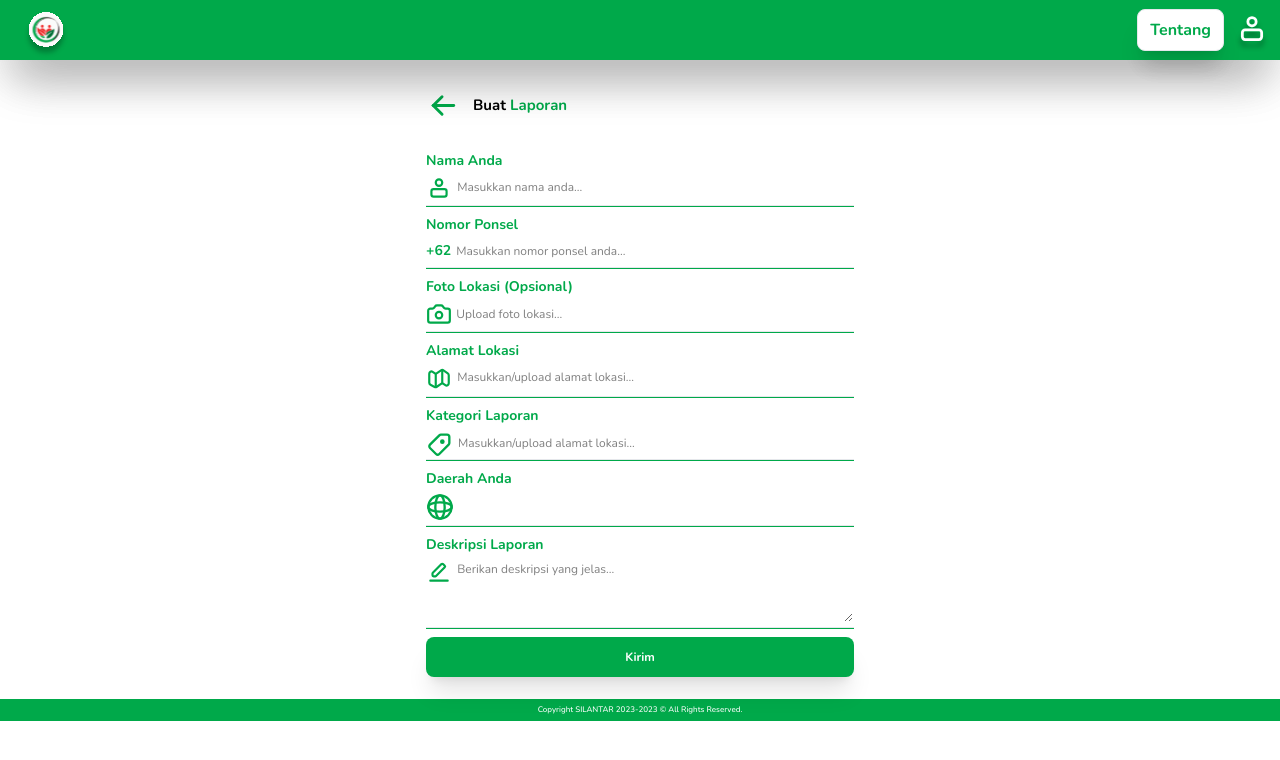
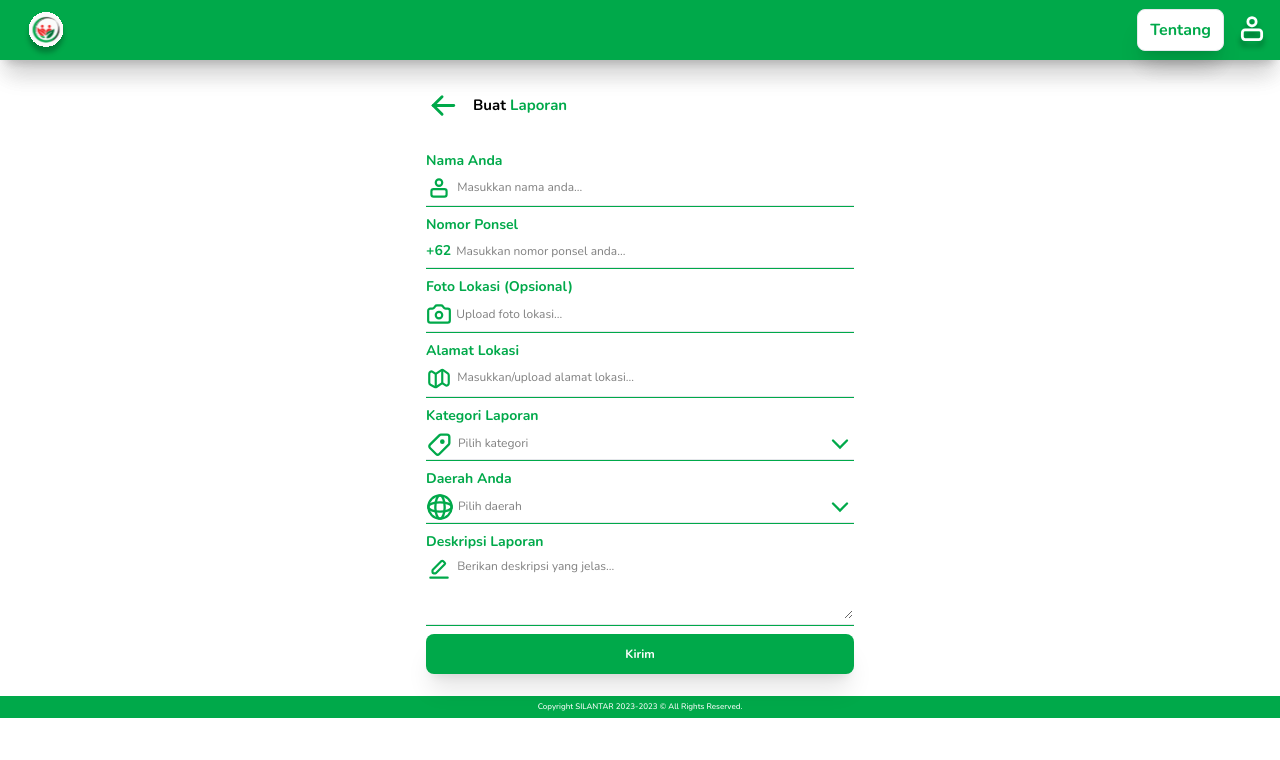
Before and after one commit to Sangoveka-Team/Silantar-KMIPN-V, a Next.js app: page /lapor in a window 1280 px wide. Shown: the top 760 px of the page. Built offline with nearby package versions, Linux system fonts and the light colour scheme.

Commit message:
update lapor page

```diff
--- a/app/lapor/page.js
+++ b/app/lapor/page.js
@@ -2,8 +2,9 @@
 
 import Image from "next/image";
 import Link from "next/link";
-import React, {useEffect, useState} from "react";
+import React, {useState} from "react";
 import {listDaerah, listKategori} from "@/data";
+import Dropdown from "@/components/lapor/Dropdown";
 
 const Lapor = () => {
   const [nama, setNama] = useState("");
@@ -14,35 +15,11 @@ const Lapor = () => {
   const [daerah, setDaerah] = useState("");
   const [deskripsi, setDeskripsi] = useState("");
   const [showModal, setShowModal] = useState(false);
-  const [dropdown, setDropdown] = useState(false);
-  const [lists, setLists] = useState([]);
 
   const handleSubmit = (e) => {
     e.preventDefault();
     setShowModal(true);
-    // document.querySelector("#kirim-lapor").reset();
-    // const resetForm = () => {
-    //   setNama("");
-    //   setTelp(0);
-    //   setImgLocation(null);
-    //   setAlamat("");
-    //   setKategori("");
-    //   setDaerah("");
-    //   setDeskripsi("");
-    // };
-    // resetForm();
   };
-
-  const handleKategori = (e) => {
-    setKategori(e.target.value);
-  };
-
-  useEffect(() => {
-    let filteringLists = listKategori.filter((data) => {
-      return data.value.toLowerCase().includes(kategori.toLowerCase());
-    });
-    setLists(filteringLists);
-  }, [kategori]);
 
   return (
     <div className="bg-white w-full">
@@ -171,38 +148,12 @@ const Lapor = () => {
                 alt="user icon"
                 className="absolute left-0"
               />
-              <div className="w-full relative pl-[1.688rem]">
-                <input
-                  type="text"
-                  required
-                  placeholder="Masukkan/upload alamat lokasi..."
-                  className="input-lapor"
-                  onChange={handleKategori}
-                  value={kategori}
-                  onFocus={() => setDropdown(true)}
-                  onBlur={() => {
-                    setTimeout(() => setDropdown(false), 100);
-                  }}
-                />
-                <ul
-                  className={`dropdown-header ${
-                    !dropdown ? "hidden" : "block"
-                  } max-h-28 overflow-x-hidden overflow-y-scroll shadow-md rounded-b-md`}
-                >
-                  {lists.map((data) => (
-                    // udah fix
-                    <div key={data.id}>
-                      <li
-                        className="dropdown-item"
-                        onClick={() => setKategori(data.value)}
-                      >
-                        {data.value}
-                      </li>
-                      <hr className="w-full h-[0.063rem] text-[#D9D6D6]" />
-                    </div>
-                  ))}
-                </ul>
-              </div>
+              <Dropdown
+                listDatas={listKategori}
+                input={kategori}
+                setInput={setKategori}
+                placeholder={"Pilih kategori"}
+              />
             </div>
             <hr className="w-full h-[2px] bg-primary" />
           </div>
@@ -216,7 +167,13 @@ const Lapor = () => {
                 width={28}
                 height={28}
                 alt="user icon"
-                className=""
+                className="absolute left-0"
+              />
+              <Dropdown
+                listDatas={listDaerah}
+                input={daerah}
+                setInput={setDaerah}
+                placeholder={"Pilih daerah"}
               />
             </div>
             <hr className="w-full h-[2px] bg-primary" />
--- a/components/home/ArrowUp.jsx
+++ b/components/home/ArrowUp.jsx
@@ -3,12 +3,12 @@
 import Image from "next/image";
 import React, {useEffect, useState} from "react";
 
-const handleScrollToTop = () => {
-  window.scrollTo({top: 0, behavior: "smooth"});
-};
-
 const ArrowUp = () => {
   const [position, setPosition] = useState(0);
+
+  const handleScrollToTop = () => {
+    window.scrollTo({top: 0, behavior: "smooth"});
+  };
 
   useEffect(() => {
     window.addEventListener("scroll", (e) => {
@@ -18,6 +18,7 @@ const ArrowUp = () => {
       window.removeEventListener("scroll", () => {});
     };
   }, []);
+
   return (
     <div className="relative">
       <button
--- a/components/home/Navbar.jsx
+++ b/components/home/Navbar.jsx
@@ -6,7 +6,7 @@ import NavUser from "@/public/icon/user.svg";
 
 const Navbar = () => {
   return (
-    <nav className="flex bg-primary items-center justify-between px-2 py-[7px] shadow-2xl fixed w-full">
+    <nav className="flex bg-primary items-center justify-between px-2 py-[7px] shadow-xl fixed w-full z-20">
       <Link href={"/"}>
         <Image
           src={Logo}
--- /dev/null
+++ b/components/lapor/Dropdown.jsx
@@ -0,0 +1,55 @@
+import Image from "next/image";
+import React, {useEffect, useState} from "react";
+
+const Dropdown = ({listDatas, input, setInput, placeholder}) => {
+  const [dropdown, setDropdown] = useState(false);
+  const [lists, setLists] = useState([]);
+
+  useEffect(() => {
+    let filteringLists = listDatas.filter((data) => {
+      return data.value.toLowerCase().includes(input.toLowerCase());
+    });
+    setLists(filteringLists);
+  }, [input]);
+
+  return (
+    <div className="w-full relative pl-[1.688rem]">
+      <input
+        type="text"
+        required
+        placeholder={placeholder}
+        className="input-lapor"
+        onChange={(e) => setInput(e.target.value)}
+        value={input}
+        onFocus={() => setDropdown(true)}
+        onBlur={() => {
+          setTimeout(() => setDropdown(false), 100);
+        }}
+      />
+      <ul
+        className={`dropdown-header ${
+          !dropdown ? "hidden" : "block"
+        } max-h-28 overflow-x-hidden overflow-y-scroll shadow-md rounded-b-md`}
+      >
+        {lists.map((data) => (
+          // udah fix
+          <div key={data.id}>
+            <li className="dropdown-item" onClick={() => setInput(data.value)}>
+              {data.value}
+            </li>
+            <hr className="w-full h-[0.063rem] text-[#D9D6D6]" />
+          </div>
+        ))}
+      </ul>
+      <Image
+        src={`/icon/${!dropdown ? "chevron-down" : "chevron-up"}.svg`}
+        width={28}
+        height={28}
+        alt="arrow down"
+        className="absolute right-0 top-0 z-0 pointer-events-none "
+      />
+    </div>
+  );
+};
+
+export default Dropdown;
--- a/data.js
+++ b/data.js
@@ -30,10 +30,6 @@ const listDaerah = [
     id: 3,
     value: "Martapura",
   },
-  {
-    id: 4,
-    value: "Pelaihari",
-  },
 ];
 
 export {listKategori, listDaerah};
```
Also changed, not shown: public/icon/chevron-up.svg (added).
